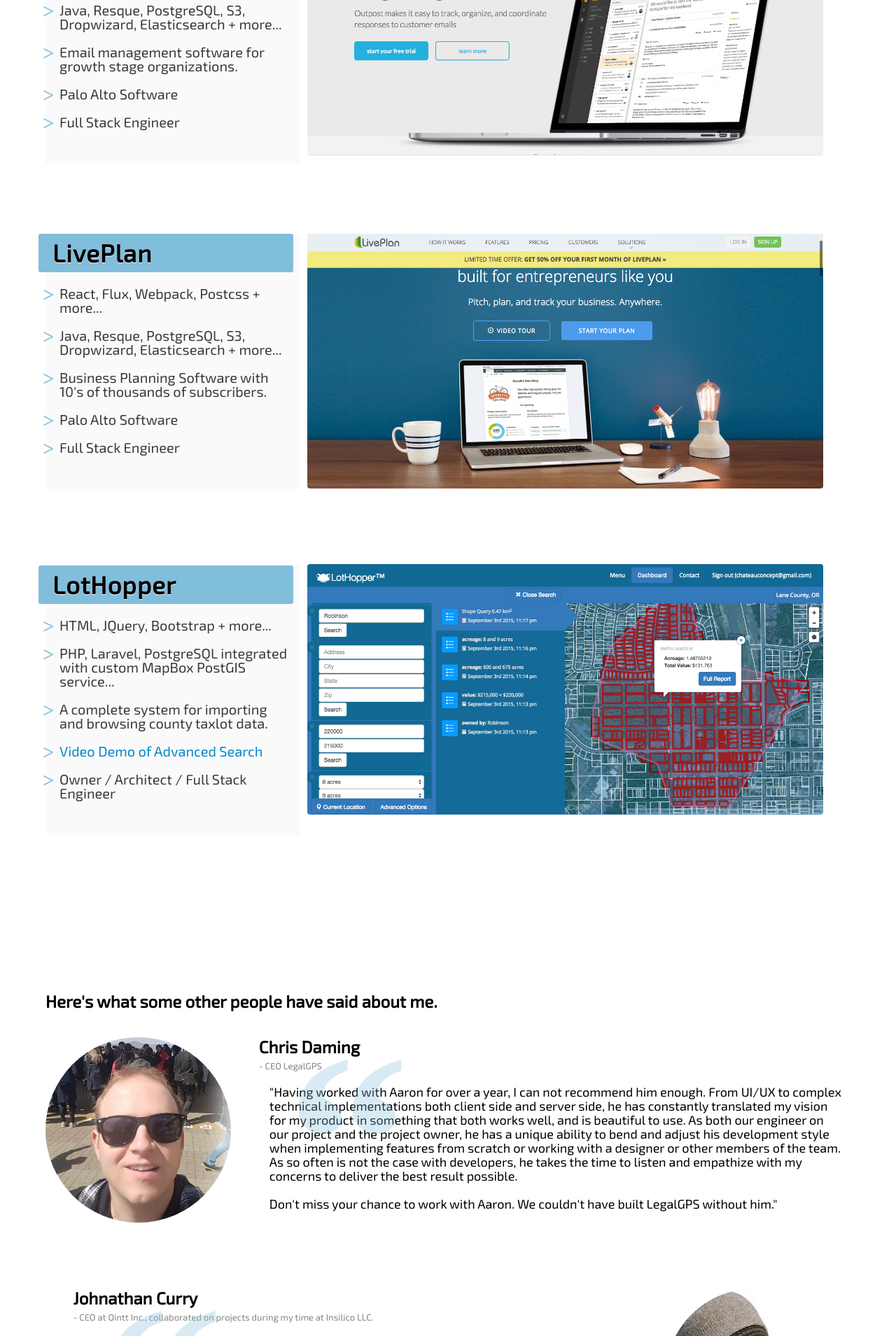
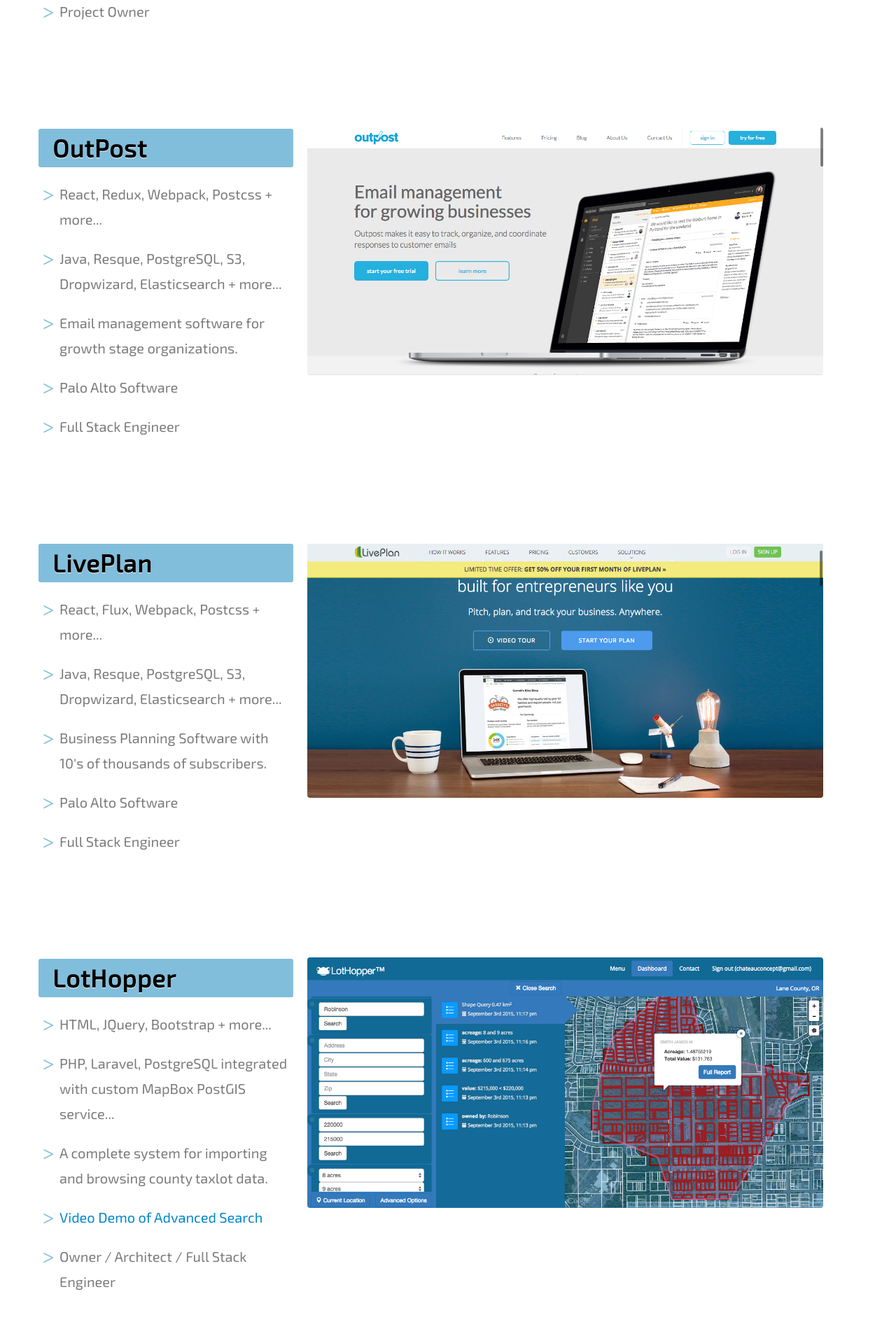
Before and after one commit to aaronduchateau/aaronduchateau.github.io, a PHP site: page / in a window 1280 px wide. Shown: the part 1927-3836 px from the top of the page at 70% size. Run offline with PHP 8.4, Linux system fonts and the light colour scheme; some libraries are stand-ins or nearby versions.

Commit message:
spruce up spacing and a few other small details

```diff
--- a/css/custom.css
+++ b/css/custom.css
@@ -422,7 +422,8 @@ img {
 
 .testi .blockquote {
   font-size: 18px !important;
-  line-height: 20px !important;
+  color: #7b7b7b;
+  line-height: 36px !important;
   min-height: 180px;
 }
 
@@ -432,7 +433,8 @@ img.img-rounded {
 
 .guts {
   position: relative;
-  color: #3a3a3a;
+  color: #7b7b7b;
+  line-height: 26px;
 }
 .guts:before {
   content: '\201C';
@@ -481,8 +483,9 @@ b {
 }
 
 .work-desc-copy {
-  font-size: 20px;
-  line-height: 20px;
+  font-size: 16px;
+  line-height: 36px;
+  color: #7b7b7b;
 }
 
 .work-desc {
@@ -499,9 +502,10 @@ b {
 
 .bullet-b4 {
   position: relative;
-  color: #3a3a3a;
+  color: #7b7b7b;
   display: block;
   margin-left: 10px;
+  line-height: 36px;
 }
 .bullet-b4:before {
   content: '>';
--- a/index.html
+++ b/index.html
@@ -44,7 +44,7 @@
                     <!--start section-->
                     <div class="span12" id="a" style="margin-left:0px;">
                         <h2 class="h1-class-more">Hi, my name is Aaron. I build web applications.</h2>
-                        <div style="margin-top: 20px">
+                        <div style="margin-top: 40px">
                             <div class="well-custom" >
                                 <!--section-->
                                 <div class="">
@@ -79,8 +79,8 @@
                     <div class="span-12" style="margin-left:0px;margin-top: 80px;">
                         <div class="span6">
                             <h2 style="color: #3a3a3a;">
-                                <span>For the last decade I have helped organizations both big and small, to build <b style="color:black">sustainable</b> and <b style="color: black">scalable</b> web applications.</span><br/><br/>
-                                <div style="font-size:35px;" class="last-decade">I'm currently enjoying working with <code style="font-size:30px;">React & Node.js.</code> but I have experience working with many frameworks and technologies.</div>
+                                <div style="line-height: 56px; text-align: right;">For the last decade I have helped organizations both big and small, to build <b style="color:black">sustainable</b> and <b style="color: black">scalable</b> web applications.</div><br/><br/>
+                                <div style="font-size:35px;line-height: 56px; padding-left:20px; padding-bottom: 20px;" class="last-decade">I currently enjoy working with <code style="font-size:30px;">React & Node.js.</code> but I have experience working with many frameworks and technologies.</div>
                             </h2>
                         </div>
                         <div class="span6">
@@ -95,10 +95,10 @@
                     <h2 class="h1-class-more" style="text-align: left;">
                         Here are a few of the projects i've been working on lately.
                     </h2>
-                    <div class="span12" id="rpf" style="margin-left:0px;margin-top:30px;">
+                    <div class="span12" id="rpf" style="margin-left:0px;margin-top:40px;">
                         <div class="span4" id="w">
                             <div>
-                                <div class="well-custom work-desc" id="legalGPS" style="background: #fafafa;">
+                                <div class="well-custom work-desc" id="legalGPS">
                                     <div class="testimonial-holder test-holder-cust">
                                         <b class="testimonial-name test-cust">
                                         <a href="https://legalgps.com/" target="_blank">LegalGPS</a></b>
@@ -142,7 +142,7 @@
                         <div class="span12" id="rpf" style="margin-left:0px;">
                             <div class="span4">
                                 <div>
-                                    <div class="well-custom work-desc" style="background: #fafafa;">
+                                    <div class="well-custom work-desc" >
                                         <div class="testimonial-holder test-holder-cust">
                                             <b class="testimonial-name test-cust">
                                             <a href="https://www.outpost.co/">
@@ -187,7 +187,7 @@
                             <hr class="hr-custom-4"/>
                             <div class="span4" style="margin-left: 0px;">
                                 <div>
-                                    <div class="well-custom work-desc" style="background: #fafafa;">
+                                    <div class="well-custom work-desc">
                                         <div class="testimonial-holder test-holder-cust">
                                             <b class="testimonial-name test-cust">
                                             <a href="https://www.liveplan.com/">
@@ -231,7 +231,7 @@
                             <hr class="hr-custom-4"/>
                             <div class="span4" style="margin-left: 0px;">
                                 <div>
-                                    <div class="well-custom work-desc" style="background: #fafafa;">
+                                    <div class="well-custom work-desc">
                                         <div class="testimonial-holder test-holder-cust">
                                             <b class="testimonial-name test-cust">
                                             <a href="https://www.youtube.com/watch?v=vvxlXBAItgE&t=3s">
@@ -277,7 +277,7 @@
                         <div style="clear:both;"></div>
                         <hr class="hr-custom-4"/>
                         <div class="span12" id="r" style="margin-left:0px;">
-                            <h2 class="h1-class-more" style="text-align: left;">
+                            <h2 class="h1-class-more" style="text-align: left;margin-bottom:40px;">
                                 Here's what some other people have said about me.
                             </h2>
                             <div class="span3 faces_hide" style="margin-left:0px;">
```
